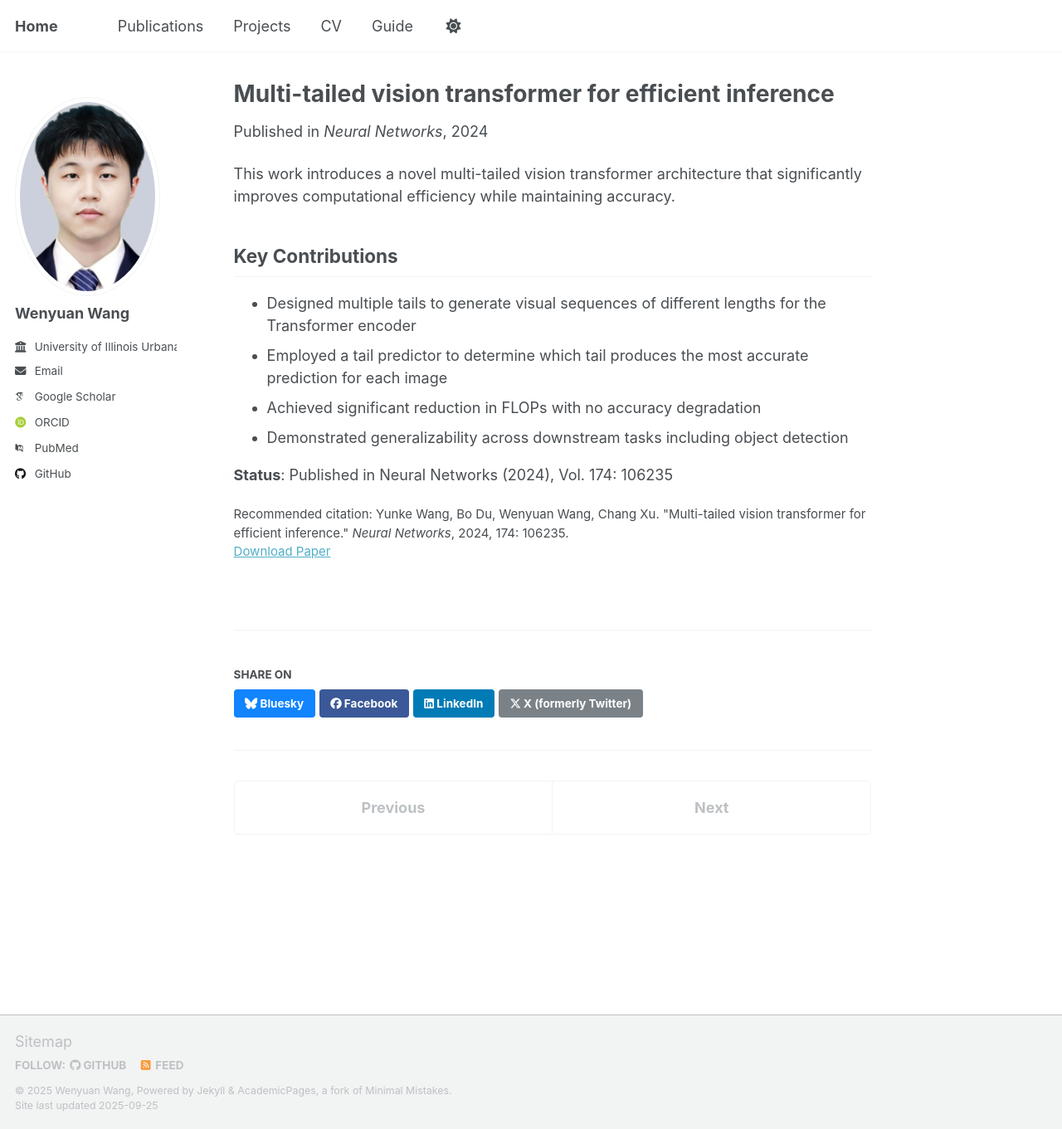
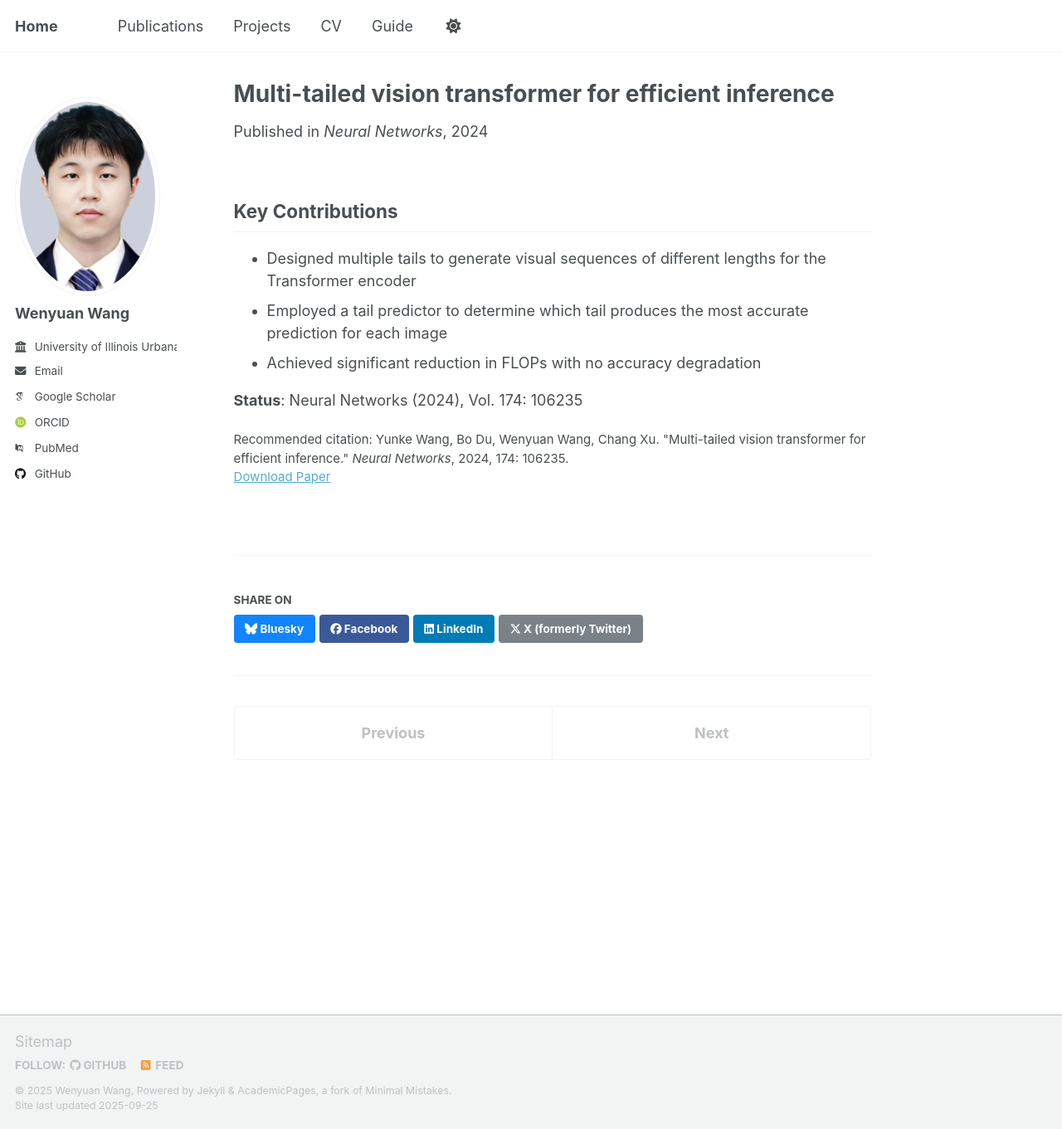
Before and after one commit to codemaker-123/codemaker-123.github.io, a Jekyll site: the page built from _publications/2025-06-08-paper-title-number-5.md, in a window 1280 px wide and 1361 px high. Shown: the whole window at 83% size. Built offline with Jekyll 4.4.1, drawn with Linux system fonts in a browser that asks for light colours; some web fonts are replaced; a script that is not in the unit is left out.

Commit message:
Update 2025-06-08-paper-title-number-5.md

```diff
--- a/_publications/2025-06-08-paper-title-number-5.md
+++ b/_publications/2025-06-08-paper-title-number-5.md
@@ -10,12 +10,9 @@ paperurl: ''
 citation: 'Yunke Wang, Bo Du, Wenyuan Wang, Chang Xu. &quot;Multi-tailed vision transformer for efficient inference.&quot; <i>Neural Networks</i>, 2024, 174: 106235.'
 ---
 
-This work introduces a novel multi-tailed vision transformer architecture that significantly improves computational efficiency while maintaining accuracy.
-
 ## Key Contributions
 - Designed multiple tails to generate visual sequences of different lengths for the Transformer encoder
 - Employed a tail predictor to determine which tail produces the most accurate prediction for each image
 - Achieved significant reduction in FLOPs with no accuracy degradation
-- Demonstrated generalizability across downstream tasks including object detection
 
-**Status**: Published in Neural Networks (2024), Vol. 174: 106235
+**Status**: Neural Networks (2024), Vol. 174: 106235
```
